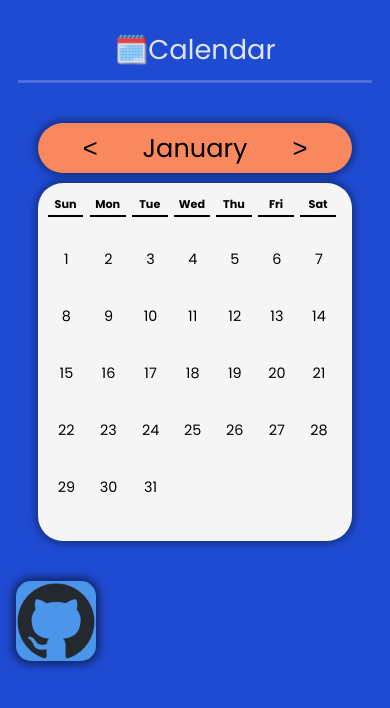
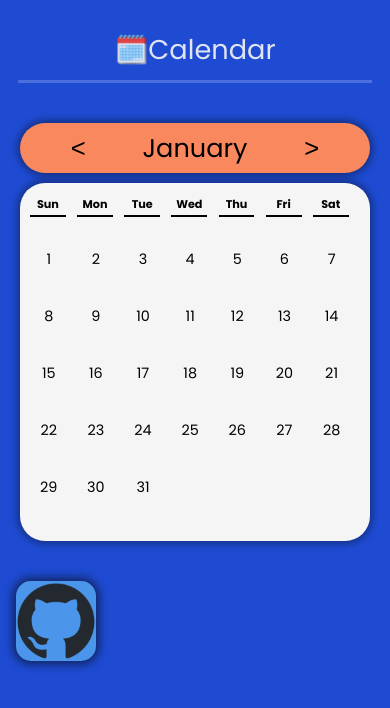
Before and after one commit to josemdc17/calendarapp, a React (Vite) app: page / in a window 390 px wide. Shown: the top 708 px of the page. Built offline with nearby package versions, Linux system fonts and the light colour scheme.

Commit message:
fixed some width issues

```diff
--- a/src/components/calendar.jsx
+++ b/src/components/calendar.jsx
@@ -18,6 +18,7 @@ const Calendar = () => {
 
   let date = new Date();
   let month = date.getMonth();
+  let day = date.getDate();
 
   const [value, setValue] = useState(month)
 
@@ -43,6 +44,9 @@ const Calendar = () => {
   for (let i = 0; i < (days + totalOfEmptyDays); i++) {
     if (i < totalOfEmptyDays) {
       listDays.push(<div key={i}></div>);
+    }if(i === day){
+      listDays.push(<div className="days-item" id="presentDay" key={i}>{j + 1}</div>);
+      j++;
     } else {
       listDays.push(<div className="days-item" key={i}>{j + 1}</div>);
       j++;
@@ -50,7 +54,7 @@ const Calendar = () => {
   }
 
   return (
-    <div className="">
+    <div className="calendarWrapper">
 
       <div className="monthName">
         <div className="leftArrow">
--- a/src/index.css
+++ b/src/index.css
@@ -150,8 +150,8 @@ button:hover {
     height: 50px;
   }
 
-  .mainWrapper div {
-    max-width: 350px;
+  .calendarWrapper {
+    width: 350px;
   }
 
   .days-item {
```
